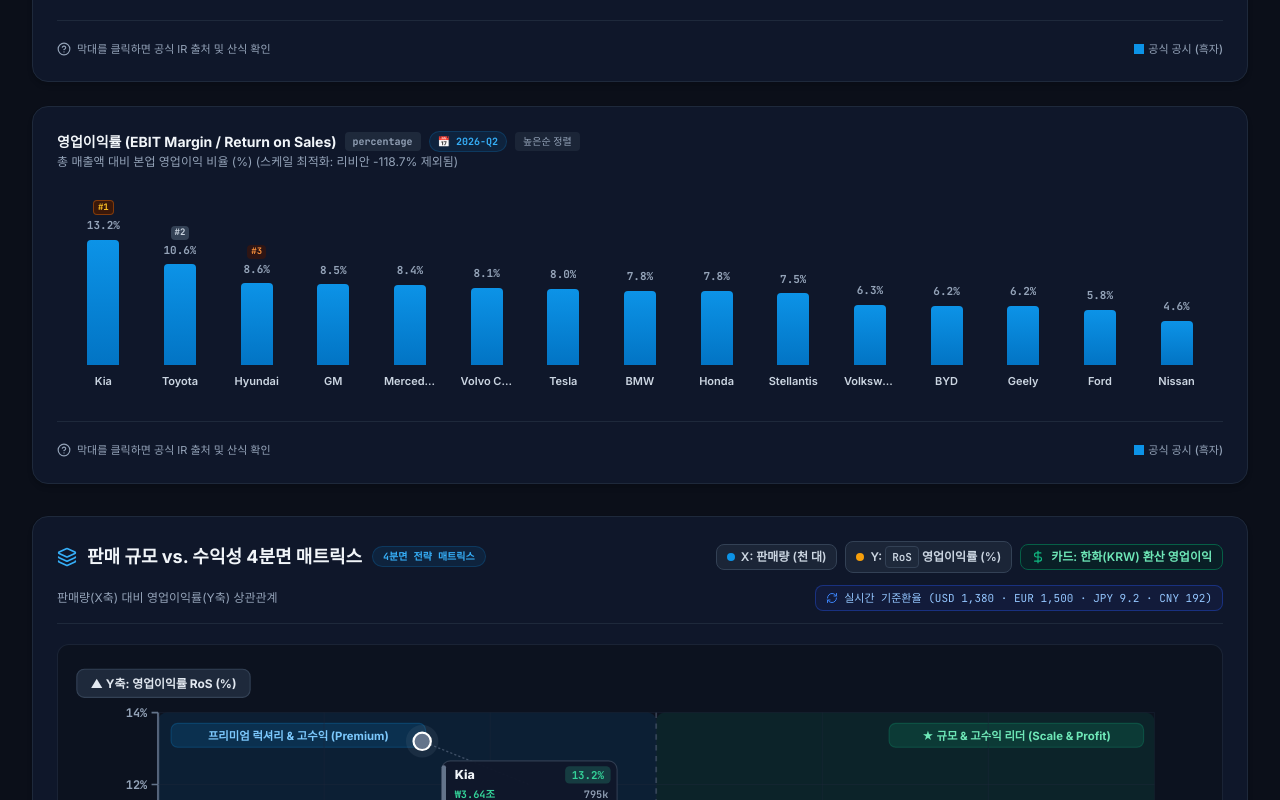
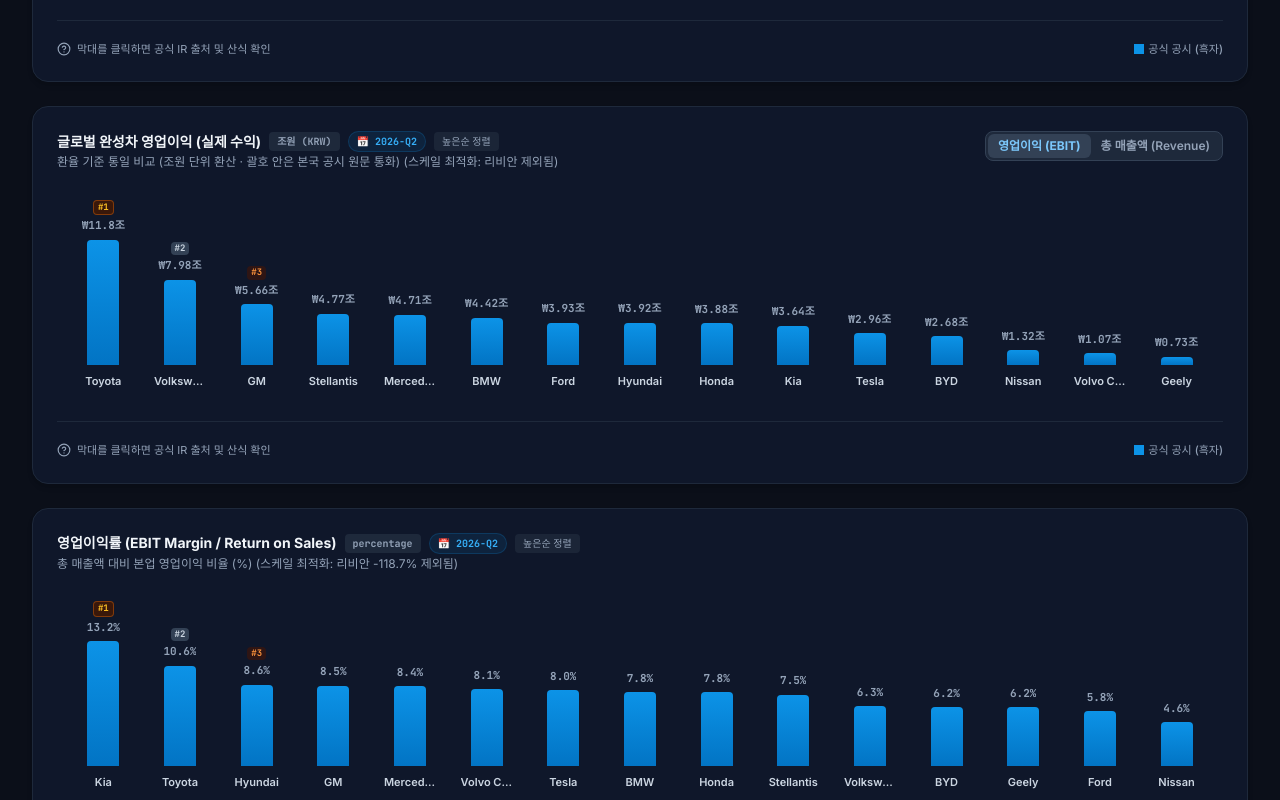
Before and after one commit to chbaede/autometrics-intelligence, a React (Vite) app: page / in a window 1280 px wide. Shown: the part 1460-2260 px from the top of the page. Built offline with nearby package versions, Linux system fonts and the light colour scheme.

Commit message:
feat(charts): add actual earnings and revenue bar chart below vehicle sales

```diff
--- a/src/components/metrics/charts/MetricBarChart.tsx
+++ b/src/components/metrics/charts/MetricBarChart.tsx
@@ -4,17 +4,23 @@
 import { HelpCircle } from 'lucide-react';
 import { useLanguage } from '../../../i18n/LanguageContext';
 
-interface MetricBarChartProps {
+export interface MetricBarChartItem {
+  company: Company;
+  observation: MetricObservation;
+  displayValue?: string;
+  tooltipValue?: string;
+  normalizedValue?: number;
+}
+
+export interface MetricBarChartProps {
   title: string;
   subtitle?: string;
-  observations: {
-    company: Company;
-    observation: MetricObservation;
-  }[];
+  observations: MetricBarChartItem[];
   unit: string;
   periodBadge?: string;
   sortByValue?: boolean;
   onSelectObservation?: (obs: MetricObservation) => void;
+  headerAction?: React.ReactNode;
 }
 
 export const MetricBarChart: React.FC<MetricBarChartProps> = ({
@@ -25,6 +31,7 @@
   periodBadge,
   sortByValue = true,
   onSelectObservation,
+  headerAction,
 }) => {
   const { language } = useLanguage();
   const [hoveredIndex, setHoveredIndex] = useState<number | null>(null);
@@ -40,15 +47,15 @@
   // Sort observations in descending order (highest value first) by default
   const sortedObservations = sortByValue
     ? [...observations].sort((a, b) => {
-        const valA = a.observation.value ?? -Infinity;
-        const valB = b.observation.value ?? -Infinity;
+        const valA = a.normalizedValue ?? (a.observation.value ?? -Infinity);
+        const valB = b.normalizedValue ?? (b.observation.value ?? -Infinity);
         return valB - valA;
       })
     : observations;
 
   // Calculate scales
   const validValues = sortedObservations
-    .map((o) => o.observation.value)
+    .map((o) => o.normalizedValue ?? o.observation.value)
     .filter((v): v is number => v !== null && Number.isFinite(v));
 
   const maxVal = validValues.length > 0 ? Math.max(...validValues, 0) : 100;
@@ -79,21 +86,24 @@
           {subtitle && <p className="text-xs text-slate-500 dark:text-slate-400 mt-0.5">{subtitle}</p>}
         </div>
 
-        {/* Dynamic Hover/Active Status in Header */}
+        {/* Dynamic Header Action & Hover/Active Status */}
+        <div className="flex items-center gap-2 flex-wrap ml-auto">
+          {headerAction}
           {hoveredIndex !== null && sortedObservations[hoveredIndex] && (
             <div className="flex items-center gap-2 px-2.5 py-1 bg-brand-50 dark:bg-brand-500/10 border border-brand-200 dark:border-brand-500/30 rounded-lg text-xs font-mono animate-fadeIn">
               <span className="font-bold text-brand-700 dark:text-brand-300">
                 {sortedObservations[hoveredIndex].company.shortName}:
               </span>
               <span className={`font-extrabold ${
-              (sortedObservations[hoveredIndex].observation.value ?? 0) < 0
+                ((sortedObservations[hoveredIndex].normalizedValue ?? sortedObservations[hoveredIndex].observation.value) ?? 0) < 0
                   ? 'text-rose-600 dark:text-rose-400'
                   : 'text-slate-900 dark:text-slate-100'
               }`}>
-              {formatMetricValue(sortedObservations[hoveredIndex].observation.value, unit, sortedObservations[hoveredIndex].observation.currency)}
+                {sortedObservations[hoveredIndex].tooltipValue ?? sortedObservations[hoveredIndex].displayValue ?? formatMetricValue(sortedObservations[hoveredIndex].observation.value, unit, sortedObservations[hoveredIndex].observation.currency)}
               </span>
             </div>
           )}
+        </div>
       </div>
 
       {/* SVG/HTML Bar Chart Container */}
@@ -106,7 +116,8 @@
               {/* Zero reference line across columns */}
               <div className="w-full flex items-stretch justify-around gap-1 sm:gap-2 px-3">
                 {sortedObservations.map((item, idx) => {
-                  const val = item.observation.value;
+                  const rawObsVal = item.observation.value;
+                  const val = item.normalizedValue ?? rawObsVal;
                   const isNull = val === null || !Number.isFinite(val);
                   const valNum = isNull ? 0 : val;
                   const isPositive = !isNull && valNum > 0;
@@ -147,7 +158,7 @@
                             #{idx + 1} {item.company.shortName}:
                           </span>
                           <span className={`font-extrabold ${isNegative ? 'text-rose-600 dark:text-rose-400' : 'text-slate-900 dark:text-white'}`}>
-                            {formatMetricValue(val, unit, item.observation.currency)}
+                            {item.tooltipValue ?? item.displayValue ?? formatMetricValue(rawObsVal, unit, item.observation.currency)}
                           </span>
                           {isNegative && (
                             <span className="text-rose-600 dark:text-rose-400 text-[10px] font-bold">
@@ -184,6 +195,8 @@
                           <div className="text-[10px] sm:text-[11px] font-mono text-slate-600 dark:text-slate-300 font-bold mb-1 truncate">
                             {isNull
                               ? 'N/R'
+                              : item.displayValue
+                              ? item.displayValue
                               : unit === 'percentage'
                               ? `${valNum.toFixed(1)}%`
                               : valNum.toFixed(1)}
@@ -235,7 +248,9 @@
                         {/* Negative Value Label */}
                         {isNegative && (
                           <div className="text-[10px] sm:text-[11px] font-mono text-rose-600 dark:text-rose-400 font-extrabold mt-1 truncate">
-                            {unit === 'percentage'
+                            {item.displayValue
+                              ? item.displayValue
+                              : unit === 'percentage'
                               ? `${valNum.toFixed(1)}%`
                               : valNum.toFixed(1)}
                           </div>
@@ -265,7 +280,8 @@
             /* STANDARD POSITIVE-ONLY PLOT (e.g. Sales Volume) */
             <div className="w-full h-[220px] flex items-end justify-around gap-1 sm:gap-2 px-3 pb-8 pt-8 border-b border-slate-200 dark:border-slate-800 relative">
               {sortedObservations.map((item, idx) => {
-                const val = item.observation.value;
+                const rawObsVal = item.observation.value;
+                const val = item.normalizedValue ?? rawObsVal;
                 const isNull = val === null || !Number.isFinite(val);
                 const valNum = isNull ? 0 : val;
                 const barHeightPct = isNull ? 4 : Math.max(6, (valNum / (maxVal || 1)) * 125);
@@ -295,7 +311,7 @@
                           #{idx + 1} {item.company.shortName}:
                         </span>
                         <span className="font-extrabold text-slate-900 dark:text-white">
-                          {formatMetricValue(val, unit, item.observation.currency)}
+                          {item.tooltipValue ?? item.displayValue ?? formatMetricValue(rawObsVal, unit, item.observation.currency)}
                         </span>
                         {!item.observation.isComparable && (
                           <span className="text-amber-600 dark:text-amber-400 text-[10px] font-medium">
@@ -324,6 +340,8 @@
                     <div className="text-[10px] sm:text-[11px] font-mono text-slate-500 dark:text-slate-400 mb-1.5 truncate group-hover:text-brand-600 dark:group-hover:text-brand-300 font-bold">
                       {isNull
                         ? 'N/R'
+                        : item.displayValue
+                        ? item.displayValue
                         : unit === 'percentage'
                         ? `${valNum.toFixed(1)}%`
                         : unit === 'thousand_units'
--- a/src/i18n/LanguageContext.tsx
+++ b/src/i18n/LanguageContext.tsx
@@ -39,6 +39,10 @@
   charts: {
     salesVolume: string;
     salesSubtitle: string;
+    earningsProfit: string;
+    earningsProfitSubtitle: string;
+    earningsRevenue: string;
+    earningsRevenueSubtitle: string;
     operatingMargin: string;
     marginSubtitle: string;
     bevShare: string;
@@ -102,6 +106,10 @@
     charts: {
       salesVolume: 'Global Vehicle Deliveries',
       salesSubtitle: 'Customer deliveries and wholesale shipments (thousand units)',
+      earningsProfit: 'Global Automaker Operating Profit / EBIT',
+      earningsProfitSubtitle: 'Consolidated operating earnings converted for cross-OEM comparison (original currency in parentheses)',
+      earningsRevenue: 'Global Automaker Total Revenue',
+      earningsRevenueSubtitle: 'Consolidated top-line revenue converted for cross-OEM comparison (original currency in parentheses)',
       operatingMargin: 'Operating Profit / EBIT Margin',
       marginSubtitle: 'Core operating profitability as percentage of sales revenue (%)',
       bevShare: 'Battery Electric Vehicle (BEV) Delivery Share',
@@ -163,6 +171,10 @@
     charts: {
       salesVolume: '글로벌 완성차 판매량 및 인도 실적',
       salesSubtitle: '고객 인도량 및 도매 출하량 기준 (천 대 단위)',
+      earningsProfit: '글로벌 완성차 영업이익 (실제 수익)',
+      earningsProfitSubtitle: '환율 기준 통일 비교 (조원 단위 환산 · 괄호 안은 본국 공시 원문 통화)',
+      earningsRevenue: '글로벌 완성차 총 매출액 (수익)',
+      earningsRevenueSubtitle: '환율 기준 통일 비교 (조원 단위 환산 · 괄호 안은 본국 공시 원문 통화)',
       operatingMargin: '영업이익률 (EBIT Margin / Return on Sales)',
       marginSubtitle: '총 매출액 대비 본업 영업이익 비율 (%)',
       bevShare: '순수 배터리 전기차(BEV) 인도 비중',
--- a/src/pages/GlobalOverviewPage.tsx
+++ b/src/pages/GlobalOverviewPage.tsx
@@ -19,6 +19,11 @@
 import { GoogleAdBanner } from '../components/common/GoogleAdBanner';
 import { useLanguage } from '../i18n/LanguageContext';
 import {
+  convertMillionsToKRW,
+  convertMillionsToUSD,
+  formatOriginalCurrencyCompact,
+} from '../utils/currencyUtils';
+import {
   ShieldCheck,
   Building2,
   Calendar,
@@ -37,6 +42,7 @@
   const [selectedCompanies, setSelectedCompanies] = useState<string[]>(() =>
     companies.map((c) => c.id)
   );
+  const [profitMetricType, setProfitMetricType] = useState<'operating_income' | 'revenue'>('operating_income');
   const [activeProvenanceObs, setActiveProvenanceObs] = useState<MetricObservation | null>(null);
   const [showInlineTable, setShowInlineTable] = useState<boolean>(false);
   const [excludeMarginOutliers, setExcludeMarginOutliers] = useState<boolean>(true);
@@ -68,6 +74,59 @@
     }))
     .filter((o) => o.company)
     .sort((a, b) => (b.observation.value ?? -Infinity) - (a.observation.value ?? -Infinity));
+
+  // Observations for Actual Earnings Bar Chart (Operating Income or Revenue, ranked descending)
+  // Normalized to KRW Trillions (ko) or USD Billions (en) for cross-OEM comparability
+  const earningsObs = getObservations(
+    selectedCompanies.filter((cid) => !excludeMarginOutliers || cid !== 'rivian'),
+    [profitMetricType],
+    selectedPeriod
+  )
+    .map((obs) => {
+      const company = getCompanyById(obs.companyId)!;
+      const rawVal = obs.value;
+      const curr = obs.currency || company?.reportingCurrency || 'USD';
+
+      let normalizedValue: number | undefined;
+      let displayValue: string | undefined;
+      let tooltipValue: string | undefined;
+
+      if (rawVal !== null && rawVal !== undefined && Number.isFinite(rawVal)) {
+        if (language === 'ko') {
+          const krwWon = convertMillionsToKRW(rawVal, curr);
+          if (krwWon !== null) {
+            const trillion = krwWon / 1_000_000_000_000;
+            normalizedValue = trillion;
+            const sign = trillion < 0 ? '-' : '';
+            const absTrillion = Math.abs(trillion);
+            displayValue = `${sign}₩${absTrillion >= 10 ? absTrillion.toFixed(1) : absTrillion.toFixed(2)}조`;
+            const origCompact = formatOriginalCurrencyCompact(rawVal, curr);
+            tooltipValue = `${displayValue} (${origCompact})`;
+          }
+        } else {
+          const usd = convertMillionsToUSD(rawVal, curr);
+          if (usd !== null) {
+            const billion = usd / 1_000_000_000;
+            normalizedValue = billion;
+            const sign = billion < 0 ? '-' : '';
+            const absBillion = Math.abs(billion);
+            displayValue = `${sign}$${absBillion >= 10 ? absBillion.toFixed(1) : absBillion.toFixed(2)}B`;
+            const origCompact = formatOriginalCurrencyCompact(rawVal, curr);
+            tooltipValue = `${displayValue} (${origCompact})`;
+          }
+        }
+      }
+
+      return {
+        company,
+        observation: obs,
+        normalizedValue,
+        displayValue,
+        tooltipValue,
+      };
+    })
+    .filter((o) => o.company)
+    .sort((a, b) => (b.normalizedValue ?? (b.observation.value ?? -Infinity)) - (a.normalizedValue ?? (a.observation.value ?? -Infinity)));
 
   // Observations for Operating Margin Bar Chart (ranked descending)
   // When excludeMarginOutliers is true, filters out extreme outliers (e.g. Rivian -118.7%) for scale readability
@@ -367,6 +426,46 @@
           onSelectObservation={(obs) => setActiveProvenanceObs(obs)}
         />
         <MetricBarChart
+          title={
+            profitMetricType === 'operating_income'
+              ? t.charts.earningsProfit
+              : t.charts.earningsRevenue
+          }
+          subtitle={
+            excludeMarginOutliers
+              ? `${profitMetricType === 'operating_income' ? t.charts.earningsProfitSubtitle : t.charts.earningsRevenueSubtitle} (${language === 'ko' ? '스케일 최적화: 리비안 제외됨' : 'Scale optimized: Rivian excluded'})`
+              : (profitMetricType === 'operating_income' ? t.charts.earningsProfitSubtitle : t.charts.earningsRevenueSubtitle)
+          }
+          observations={earningsObs}
+          unit={language === 'ko' ? '조원 (KRW)' : 'USD ($B)'}
+          periodBadge={selectedPeriod}
+          headerAction={
+            <div className="flex items-center bg-slate-100 dark:bg-slate-800 p-0.5 rounded-lg border border-slate-200 dark:border-slate-700 text-xs font-semibold">
+              <button
+                onClick={() => setProfitMetricType('operating_income')}
+                className={`px-2.5 py-1 rounded-md transition ${
+                  profitMetricType === 'operating_income'
+                    ? 'bg-white dark:bg-slate-700 text-brand-600 dark:text-brand-300 shadow-xs font-bold'
+                    : 'text-slate-600 dark:text-slate-400 hover:text-slate-900 dark:hover:text-slate-200'
+                }`}
+              >
+                {language === 'ko' ? '영업이익 (EBIT)' : 'Operating Profit'}
+              </button>
+              <button
+                onClick={() => setProfitMetricType('revenue')}
+                className={`px-2.5 py-1 rounded-md transition ${
+                  profitMetricType === 'revenue'
+                    ? 'bg-white dark:bg-slate-700 text-brand-600 dark:text-brand-300 shadow-xs font-bold'
+                    : 'text-slate-600 dark:text-slate-400 hover:text-slate-900 dark:hover:text-slate-200'
+                }`}
+              >
+                {language === 'ko' ? '총 매출액 (Revenue)' : 'Total Revenue'}
+              </button>
+            </div>
+          }
+          onSelectObservation={(obs) => setActiveProvenanceObs(obs)}
+        />
+        <MetricBarChart
           title={t.charts.operatingMargin}
           subtitle={
             excludeMarginOutliers
--- a/src/utils/currencyUtils.ts
+++ b/src/utils/currencyUtils.ts
@@ -13,12 +13,13 @@
   CNY: 192.0,
   RMB: 192.0,
   GBP: 1750.0,
+  SEK: 130.0,
 };
 
 /**
  * Converts an amount in millions from the source currency to Korean Won (KRW).
  * @param amountInMillions Value in currency_millions (e.g. 2950 for €2,950M)
- * @param sourceCurrency ISO currency code (USD, EUR, JPY, CNY, KRW, etc.)
+ * @param sourceCurrency ISO currency code (USD, EUR, JPY, CNY, KRW, SEK, etc.)
  * @returns Total amount in KRW (won)
  */
 export function convertMillionsToKRW(
@@ -31,6 +32,21 @@
   const curr = sourceCurrency.toUpperCase();
   const rate = FX_RATES_TO_KRW[curr] ?? 1380.0;
   return amountInMillions * rate * 1_000_000;
+}
+
+/**
+ * Converts an amount in millions from the source currency to US Dollars (USD).
+ * @param amountInMillions Value in currency_millions
+ * @param sourceCurrency ISO currency code
+ * @returns Total amount in USD (dollars)
+ */
+export function convertMillionsToUSD(
+  amountInMillions: number | null | undefined,
+  sourceCurrency = 'USD'
+): number | null {
+  const krw = convertMillionsToKRW(amountInMillions, sourceCurrency);
+  if (krw === null) return null;
+  return krw / 1380.0;
 }
 
 /**
@@ -128,6 +144,13 @@
     return `€${amountInMillions}M`;
   }
 
+  if (curr === 'SEK') {
+    if (amountInMillions >= 1000) {
+      return `SEK ${(amountInMillions / 1000).toFixed(1)}B`;
+    }
+    return `SEK ${amountInMillions}M`;
+  }
+
   // Default USD
   if (amountInMillions >= 1000) {
     return `$${(amountInMillions / 1000).toFixed(2)}B`;
```
Lines whose indentation alone changed are shown as unchanged.
